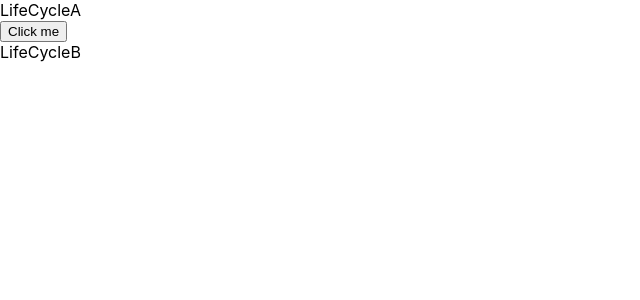
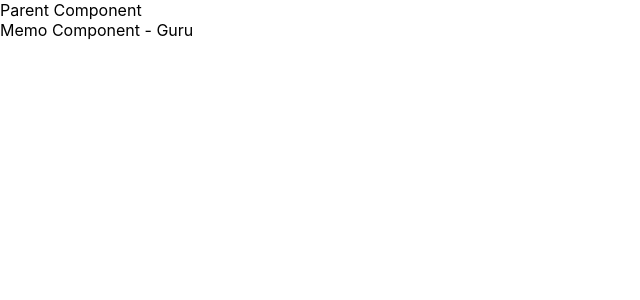
Before and after one commit to guru449/ReactTutorial, a React (Create React App) app: page / in a window 1280 px wide. Shown: the top 300 px of the page, without its empty margins (0-640 px from the left). Built offline with nearby package versions, Linux system fonts and the light colour scheme.

Commit message:
fragments, pure components and memo

```diff
--- a/src/App.js
+++ b/src/App.js
@@ -65,15 +65,21 @@
 
 
 
-import React, { Component } from 'react'
+import React, { Component, Fragment } from 'react'
 import LifeCycleA from './LifeCycleA'
+import FragmentDemo from './FragmentDemo'
+import Table from './Table'
+import ParentComp from './ParentComp'
 
 
 export class App extends Component {
   render() {
     return (
       <div>
-        <LifeCycleA></LifeCycleA>
+        <ParentComp></ParentComp>
+      {/* <Table ></Table> */}
+        {/* <FragmentDemo></FragmentDemo> */}
+        {/* <LifeCycleA></LifeCycleA> */}
       </div>
     )
   }
--- /dev/null
+++ b/src/Columns.js
@@ -0,0 +1,15 @@
+import React from 'react'
+
+function Columns() {
+  return (
+    <>
+      <td>
+        Gurucharan</td>
+      <td>
+        Student
+      </td>
+    </>
+  )
+}
+
+export default Columns
--- /dev/null
+++ b/src/FragmentDemo.js
@@ -0,0 +1,12 @@
+import React from 'react'
+
+function FragmentDemo() {
+  return (
+    <React.Fragment>
+      <h1> Fragment Demo</h1>
+      <p> Fragment paragraph</p>
+    </React.Fragment>
+  )
+}
+
+export default FragmentDemo
--- /dev/null
+++ b/src/MemoComp.js
@@ -0,0 +1,12 @@
+import React from 'react'
+
+function MemoComp({name}) {
+    console.log("Rendering Memo Component")
+  return (
+    <div>
+      Memo Component - {name}
+    </div>
+  )
+}
+
+export default React.memo(MemoComp)
--- /dev/null
+++ b/src/ParentComp.js
@@ -0,0 +1,38 @@
+import React, { Component } from 'react'
+import RegComp from './RegComp'
+import PureComp from './PureComp'
+import MemoComp from './MemoComp'
+
+export class ParentComp extends Component {
+    constructor(props) {
+      super(props)
+
+      this.state = {
+         name: "Guru"
+      }
+    }
+
+    componentDidMount() {
+        setInterval(
+            () => {
+              this.setState({
+                name: "Guru"
+              }) }, 2000
+        )
+    }
+  render() {
+    console.log("********Parent Comp******")
+    return (
+      <div>
+        Parent Component
+        {/* <RegComp name={this.state.name} >
+        </RegComp>
+        <PureComp name={this.state.name}>
+        </PureComp> */}
+        <MemoComp name={this.state.name}></MemoComp>
+      </div>
+    )
+  }
+}
+
+export default ParentComp
--- /dev/null
+++ b/src/PureComp.js
@@ -0,0 +1,14 @@
+import React, { PureComponent } from 'react'
+
+export class PureComp extends PureComponent {
+  render() {
+    console.log("**Pure  Component**")
+    return (
+      <div>
+        Pure Component
+      </div>
+    )
+  }
+}
+
+export default PureComp
--- /dev/null
+++ b/src/RegComp.js
@@ -0,0 +1,15 @@
+import React, { Component } from 'react'
+
+export class RegComp extends Component {
+
+  render() {
+    console.log("**Regular Component**")
+    return (
+      <div>
+        Regular Component
+      </div>
+    )
+  }
+}
+
+export default RegComp
--- /dev/null
+++ b/src/Table.js
@@ -0,0 +1,16 @@
+import React from 'react'
+import Columns from './Columns'
+
+function Table() {
+  return (
+    <table>
+      <tbody>
+        <tr>
+            <Columns></Columns>
+        </tr>
+      </tbody>
+    </table>
+  )
+}
+
+export default Table
```
